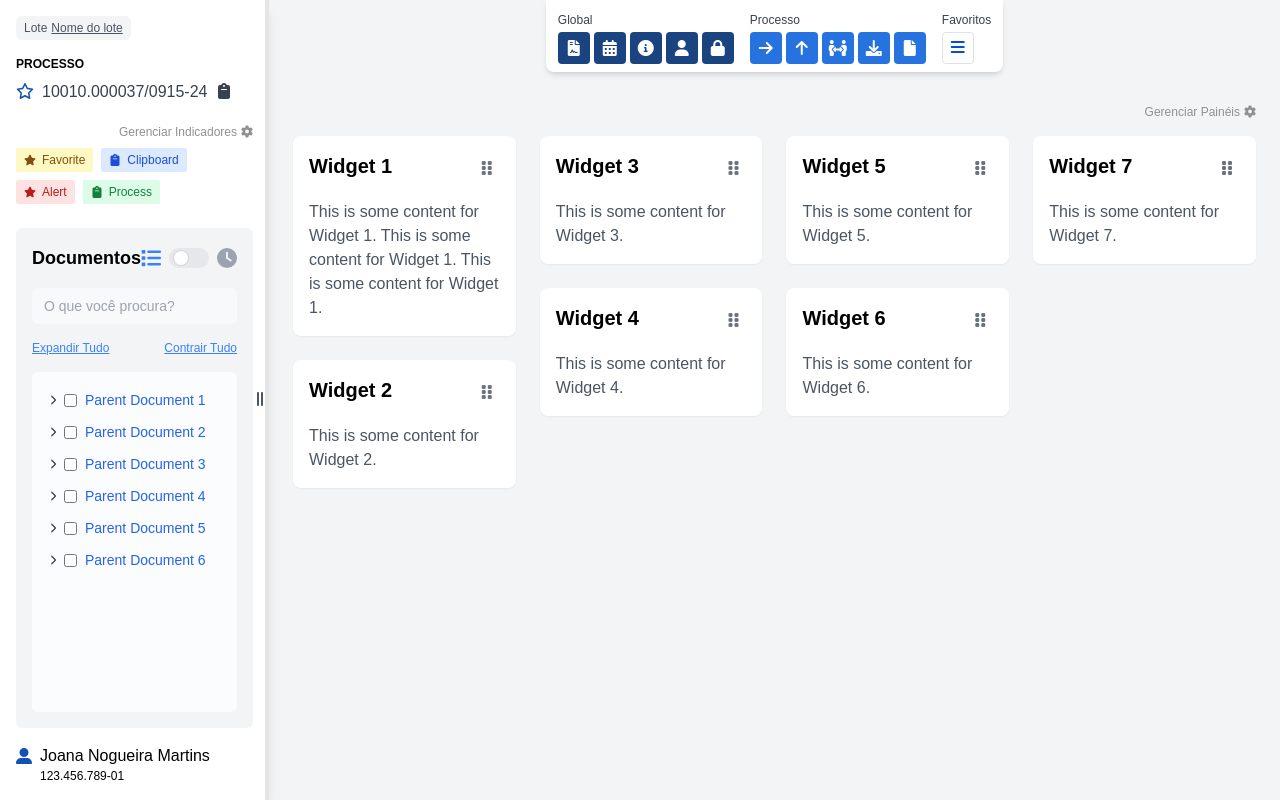
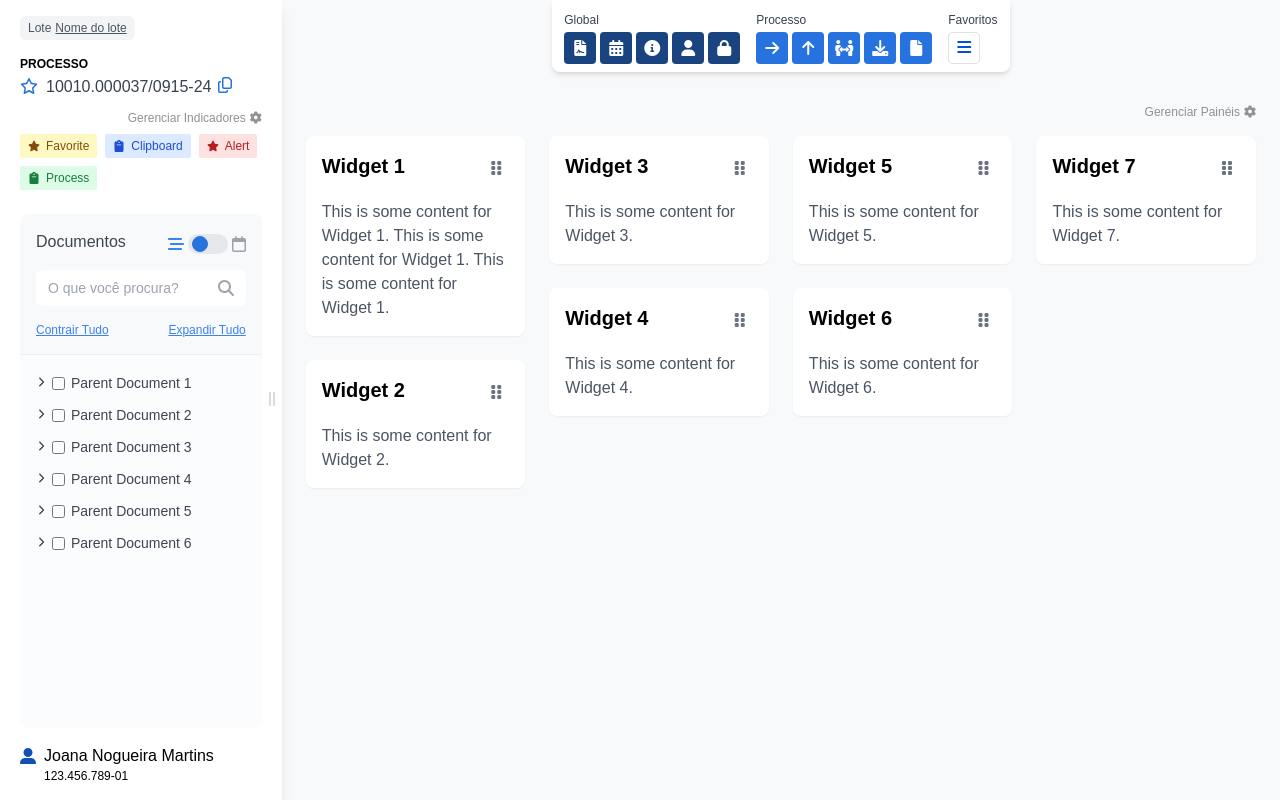
Before and after one commit to guilhermeteles/eprocesso, a React (Vite) app: page / in a window 1280 px wide. Built offline with nearby package versions, Linux system fonts and the light colour scheme.

Commit message:
fix colors part 1

```diff
--- a/src/components/Aside.jsx
+++ b/src/components/Aside.jsx
@@ -3,30 +3,24 @@ import IconBadge from '../components/IconBadge';
 import { FontAwesomeIcon } from '@fortawesome/react-fontawesome';
 import { faStar, faClipboard, faGripLinesVertical } from '@fortawesome/free-solid-svg-icons'; // Import the magnifying glass icon
 import { faStar as faStarSolid } from '@fortawesome/free-solid-svg-icons';
+import { faCheck } from '@fortawesome/free-solid-svg-icons';
 import { faStar as faStarRegular } from '@fortawesome/free-regular-svg-icons';
-
 import { faUserAlt } from '@fortawesome/free-solid-svg-icons';
 import { DocumentsAside } from './DocumentsAside';
+import { faCopy } from '@fortawesome/free-regular-svg-icons';
+import IndicatorsManager from './OverlayMenuIndicadores'
 
-const Aside = () => {
+;const Aside = () => {
   const [isFavorited, setIsFavorited] = useState(false);
-  const [width, setWidth] = useState(288); // Initial width (72 * 4 for tailwind)
-  const asideRef = useRef(null); // Ref for the aside element
+  const [width, setWidth] = useState(350); // Initial width (72 * 4 for tailwind)
+  const asideRef = useRef(null); // Rf for the aside element
   const processoNumber = '10010.000037/0915-24'; // Example processo number
 
-  const MIN_WIDTH = 200; // Minimum width
-  const MAX_WIDTH = 400; // Maximum width
+  const MIN_WIDTH = 330; // Minimum width
+  const MAX_WIDTH = 800; // Maximum width
 
   const toggleFavorite = () => {
     setIsFavorited(!isFavorited);
-  };
-
-  const copyToClipboard = () => {
-    navigator.clipboard.writeText(processoNumber).then(() => {
-      alert('Processo number copied to clipboard!');
-    }).catch((error) => {
-      console.error('Failed to copy: ', error);
-    });
   };
 
   // Mouse down event handler to start resizing
@@ -51,25 +45,32 @@ const Aside = () => {
     document.removeEventListener('mousemove', resizeAside);
     document.removeEventListener('mouseup', stopResizing);
   };
+  const [copied, setCopied] = useState(false);
 
+  const copyToClipboard = () => {
+    navigator.clipboard.writeText(processoNumber); // Copy the number to clipboard
+    setCopied(true); // Change state to indicate copied
+    setTimeout(() => setCopied(false), 3000); // Reset after 3 seconds
+  };
+  const [selectedIndicator, selectedIndicators] = useState([]);
   return (
     <aside
       ref={asideRef}
       style={{ width }}
-      className="bg-white  shadow-lg p-4 flex flex-col h-screen relative"
+      className="bg-white shadow-lg py-4 px-5 flex flex-col h-screen relative"
     >
       {/* Title for "Processo" */}
       <span className="inline-flex items-center rounded-md bg-gray-100 px-2 py-1 text-xs font-medium text-gray-600 mr-auto">
         Lote
         <a className="ms-1 underline" href="/">Nome do lote</a>
       </span>
-      <h2 className="font-semibold mt-4 mb-1 uppercase text-xs">Processo</h2>
+      <h2 className="font-semibold mt-4 uppercase text-xs">Processo</h2>
       <div className="flex items-center justify-between mr-auto">
         <div className="flex items-center">
           <button onClick={toggleFavorite} className="mr-2">
           <FontAwesomeIcon
             icon={isFavorited ? faStarSolid : faStarRegular}
-            color={isFavorited ? '#1351B4' : '#1351B4'}
+            color={isFavorited ? 'gold' : '#2672DE'}
             className="cursor-pointer"
             onClick={toggleFavorite}  // Assuming you have a toggle function
           />
@@ -77,12 +78,24 @@ const Aside = () => {
           <span className="text-gray-700 text-md">{processoNumber}</span>
         </div>
         <div className="flex items-center">
-          <button onClick={copyToClipboard} className="p-1 ml-1.5 text-gray-700 hover:text-blue-500">
-            <FontAwesomeIcon icon={faClipboard} />
-          </button>
-        </div>
+      <button
+        onClick={copyToClipboard}
+        className={`p-1 ml-0.5 -mt-0.5 ${copied ? 'text-green-600 py-2' : 'text-[#2672DE]'} `}
+      >
+        {copied ? (
+          <span className="flex items-center">
+            <FontAwesomeIcon icon={faCheck} /> {/* Check icon */}
+            {/* <span className="ml-1 text-sm">Copiado</span> */}
+          </span>
+        ) : (
+          <FontAwesomeIcon icon={faCopy} /> /* Copy icon */
+        )}
+      </button>
+    </div>
       </div>
-      <div className="text-xs flex justify-end items-center text-[#919191] mt-4">Gerenciar Indicadores<i className="ms-1 fa-solid fa-cog"></i></div>
+
+      <IndicatorsManager selectedIndicators={selectedIndicator} setselectedIndicators={selectedIndicators} />
+
       <div className="flex flex-wrap gap-2 py-2 mb-4">
         <IconBadge text="Favorite" icon={<FontAwesomeIcon icon={faStar} />} color="yellow" />
         <IconBadge text="Clipboard" icon={<FontAwesomeIcon icon={faClipboard} />} color="blue" />
@@ -107,15 +120,15 @@ const Aside = () => {
       </div>
 
       {/* Grip lines icon on the right side */}
-      <div className="absolute right-1.5 top-1/2 transform -translate-y-1/2 cursor-ew-resize" onMouseDown={startResizing}>
-        <FontAwesomeIcon icon={faGripLinesVertical} className="text-gray-600" />
+      <div className="absolute right-[6.5px] top-1/2 transform -translate-y-1/2 cursor-ew-resize" onMouseDown={startResizing}>
+        <FontAwesomeIcon icon={faGripLinesVertical} className="text-[#D9D9D9]" />
       </div>
 
       {/* Resizer handle */}
       <div
         onMouseDown={startResizing}
         className="absolute right-0 top-0 h-full w-1 cursor-ew-resize"
-        style={{ backgroundColor: 'rgba(0, 0, 0, 0.1)' }} // Optional: Change the color for visibility
+        style={{ backgroundColor: 'rgba(255,255,255,1)' }} // Optional: Change the color for visibility
       />
     </aside>
   );
--- a/src/components/DocumentsAside.jsx
+++ b/src/components/DocumentsAside.jsx
@@ -1,8 +1,11 @@
 import { useState } from 'react';
 import { FontAwesomeIcon } from '@fortawesome/react-fontawesome';
-import { faList, faClock, faChevronDown, faChevronRight } from '@fortawesome/free-solid-svg-icons'; // Icons for tree expand/collapse
+import { faChevronDown, faChevronRight } from '@fortawesome/free-solid-svg-icons'; // Icons for tree expand/collapse
 import { IconButton } from './IconButton'; // Import the IconButton component
 import { Link } from 'react-router-dom';
+import { faCalendar } from '@fortawesome/free-regular-svg-icons';
+import { faStream } from '@fortawesome/free-solid-svg-icons';
+import { faMagnifyingGlass } from '@fortawesome/free-solid-svg-icons';
 
 export const DocumentsAside = () => {
   const [viewMode, setViewMode] = useState('tree'); // 'tree' or 'chronological'
@@ -119,16 +122,17 @@ export const DocumentsAside = () => {
   };
 
   return (
-    <aside className="p-4 bg-gray-100 rounded-md overflow-hidden flex flex-col">
+    <aside className="bg-[#F7F9FA] rounded-lg overflow-hidden flex flex-col ">
+      <div className='pt-4 px-4 border-b border-[#EDEFF0]'>
       {/* Header: Toggle and Title */}
       <div className="flex justify-between items-center mb-4">
-        <h2 className="text-lg font-semibold">Documentos</h2>
+        <h2 className="text-md font-medium text-[#3D4551]">Documentos</h2>
 
         {/* Switch-like toggle */}
-      <div className="flex items-center space-x-2">
+      <div className="flex items-center space-x-1 mt-1">
         <FontAwesomeIcon
-          icon={faList}
-          className={`cursor-pointer text-xl ${viewMode === 'tree' ? 'text-blue-500' : 'text-gray-400'}`}
+          icon={faStream}
+          className={`cursor-pointer text-md ${viewMode === 'tree' ? 'text-blue-500' : 'text-gray-400'}`}
           onClick={toggleViewMode}
         />
 
@@ -141,12 +145,12 @@ export const DocumentsAside = () => {
             className="sr-only peer"
 
           />
-          <div onClick={toggleViewMode}  className="w-10 h-5 bg-gray-200 peer-focus:outline-none peer-focus:ring-2 peer-focus:ring-blue-500 rounded-full peer dark:bg-gray-700 peer-checked:after:translate-x-full peer-checked:after:border-white after:content-[''] after:absolute after:top-[2px] after:left-[4px] after:bg-white after:border-gray-300 after:border after:rounded-full after:h-4 after:w-4 after:transition-all peer-checked:bg-blue-500"></div>
+          <div onClick={toggleViewMode}  className="w-10 h-5 bg-gray-200 peer-focus:outline-none peer-focus:ring-2 peer-focus:ring-blue-500 rounded-full peer dark:bg-white dark:border peer-checked:after:translate-x-full peer-checked:after:border after:content-[''] after:absolute after:top-[2px] after:left-[4px] after:bg-[#2672DE] after:border-[#2672DE] after:border after:rounded-full after:h-4 after:w-4 after:transition-all peer-checked:bg-white"></div>
         </div>
 
         <FontAwesomeIcon
-          icon={faClock}
-          className={`cursor-pointer text-xl ${viewMode === 'chronological' ? 'text-blue-500' : 'text-gray-400'}`}
+          icon={faCalendar}
+          className={`cursor-pointer text-md ${viewMode === 'chronological' ? 'text-blue-500' : 'text-gray-400'}`}
           onClick={toggleViewMode}
         />
       </div>
@@ -155,34 +159,45 @@ export const DocumentsAside = () => {
 
       {/* Search Input */}
       <div className="mb-4">
+      <div className="relative w-full">
         <input
           type="text"
           placeholder="O que você procura?"
-          className="text-sm w-full px-3 py-2 rounded-md focus:outline-none focus:ring-2 focus:ring-blue-500 bg-[#F7F9FA]"
+          className="text-sm w-full px-3 py-2 pr-10 rounded-md focus:outline-none focus:ring-2 focus:ring-blue-500 bg-[#fff]"
         />
+        <div className="absolute inset-y-0 right-0 flex items-center pr-3 pointer-events-none">
+
+        <FontAwesomeIcon
+        icon={faMagnifyingGlass}
+        className={`cursor-pointer text-md ${viewMode === 'chronological' ? 'text-blue-500' : 'text-gray-400'}`}
+        onClick={toggleViewMode}
+      />
+        </div>
+        </div>
 
         {/* Expand All / Contract All (Visible in Tree View) */}
         {viewMode === 'tree' && (
           <div className="mt-4 flex justify-between text-sm">
+
+            <button
+              className="text-xs text-blue-500 underline hover:text-blue-700"
+              onClick={contractAll}
+            >
+              Contrair Tudo
+            </button>
             <button
               className="text-xs text-blue-500 underline hover:text-blue-700"
               onClick={expandAll}
             >
               Expandir Tudo
             </button>
-            <button
-              className="text-xs text-blue-500 underline hover:text-blue-700"
-              onClick={contractAll}
-            >
-              Contrair Tudo
-            </button>
           </div>
         )}
       </div>
-
+      </div>
 
 {/* Document List */}
-<div className="p-4 bg-[#FBFCFD] rounded-md scroll-smooth overflow-y-auto h-svh grow">
+<div className="p-4 bg-[#FBFCFD] rounded-md scroll-smooth overflow-y-auto h-svh grow overflow-x-hidden">
   {viewMode === 'tree' ? (
     <ul>
       {documents.map((parentDoc) => (
@@ -198,19 +213,19 @@ export const DocumentsAside = () => {
                     ? faChevronDown
                     : faChevronRight
                 }
-                className="text-gray-700 h-2.5 w-2.5 mb-0.5"
+                className="text-gray-700 h-2.5 w-2.5 mb-[3.5px]"
               />
             </button>
             <input
               type="checkbox"
               checked={selectedDocuments.includes(parentDoc.id)}
               onChange={() => handleCheckboxChange(parentDoc.id)}
-              className="mr-2"
+              className="mr-1.5"
             />
             <Link
               to="/pdf-reader"
               state={{ fileName: parentDoc.name }} // Passing file name in state
-              className="text-sm text-blue-600 hover:underline cursor-pointer"
+              className="text-sm text-[#3D4551] hover:underline cursor-pointer"
             >
               {parentDoc.name}
             </Link>
@@ -230,7 +245,7 @@ export const DocumentsAside = () => {
                   <Link
                     to="/pdf-reader"
                     state={{ fileName: childDoc.name }} // Passing file name in state
-                    className="text-sm text-blue-600 hover:underline cursor-pointer"
+                    className="text-sm text-[#3D4551] hover:underline cursor-pointer"
                   >
                     {childDoc.name}
                   </Link>
@@ -269,13 +284,13 @@ export const DocumentsAside = () => {
       {selectedDocuments.length > 0 && (
         <div className="mt-auto">
           <div className="flex bg-[#2672DE]">
-                <span className="p-2 py-2 text-white text-xs grow m-auto">
+                <span className="px-3 py-2 text-white text-xs grow m-auto font-medium">
                 {selectedDocuments.length} item(ns) selecionado(s)
 
                 </span>
                 <button
                       onClick={clearSelection}
-                      className="bg-red-500 text-white p-1 text-sm my-2 me-2 rounded-sm text-xs"
+                      className="bg-[#F7F9FA] text-[#3D4551] pt-1 pb-1 px-2 text-xs my-2 me-2 rounded-sm "
                   >
                       Limpar
                   </button>
--- /dev/null
+++ b/src/components/OverlayMenuIndicadores.jsx
@@ -0,0 +1,138 @@
+import { useState, useEffect } from 'react';
+import PropTypes from 'prop-types';
+
+// Sample data structure for groups and items
+const groupsData = [
+  {
+    title: "Titulo do grupo 1",
+    color: "#C7EFE2",
+    items: [
+      { id: 1, title: "Liberar" },
+      { id: 2, title: "Manter Localização Física" },
+      { id: 3, title: "Movimentar" },
+      { id: 4, title: "Palavras-Chave" },
+      { id: 5, title: "Providência" },
+      { id: 6, title: "Distribuir" },
+      { id: 7, title: "Autodistribuir" },
+      { id: 8, title: "Redistribuir" },
+    ],
+  },
+  {
+    title: "Titulo do grupo 2",
+    color: "#C7EFE2",
+    items: [
+      { id: 11, title: "Liberar1" },
+      { id: 12, title: "Manter Localização Física1" },
+      { id: 13, title: "Movimentar1" },
+      { id: 14, title: "Palavras-Chave1" },
+      { id: 15, title: "Providência1" },
+      { id: 16, title: "Distribuir1" },
+      { id: 17, title: "Autodistribuir1" },
+      { id: 18, title: "Redistribuir1" },
+    ],
+  },
+];
+
+const IndicatorsManager = ({ selectedIndicators, setselectedIndicators }) => {
+  const [isModalOpen, setIsModalOpen] = useState(false);
+
+  // Initialize selectedIndicators if empty
+  useEffect(() => {
+    if (!selectedIndicators?.length) {
+      const initialselectedIndicators = [];
+      let itemCount = 0;
+
+      for (const group of groupsData) {
+        for (const item of group.items) {
+          if (itemCount < 7) {
+            initialselectedIndicators.push(item.id);
+            itemCount++;
+          }
+        }
+      }
+
+      setselectedIndicators(initialselectedIndicators);
+    }
+  }, [setselectedIndicators, selectedIndicators]);
+
+  const toggleModal = () => {
+    setIsModalOpen(prev => !prev);
+  };
+
+  const toggleButtonState = (id) => {
+    setselectedIndicators(prevItems => {
+      const updatedItems = new Set(prevItems);
+      if (updatedItems.has(id)) {
+        updatedItems.delete(id);
+      } else {
+        updatedItems.add(id);
+      }
+      return Array.from(updatedItems);
+    });
+  };
+
+  return (
+    <div className='mt-2'>
+      <div
+        className="text-xs flex justify-end items-center text-[#919191] cursor-pointer"
+        onClick={toggleModal}
+      >
+        Gerenciar Indicadores <i className="ms-1 fa-solid fa-cog"></i>
+      </div>
+
+      {isModalOpen && (
+        <div onClick={toggleModal} className="fixed inset-0 flex flex-col items-end justify-center z-50 bg-black bg-opacity-50">
+          <div onClick={(e) => e.stopPropagation()} className="bg-white pt-6 px-6 shadow-lg h-svh overflow-y-auto">
+            <div className='flex justify-between items-center'>
+              <h2 className="text-sm px-4 py-2 rounded-md bg-[#92D9BB] w-full mb-2">
+                Titulo
+              </h2>
+              <button onClick={toggleModal} className="mt-4 text-blue-500">x</button>
+            </div>
+
+            <div>
+              {groupsData.map((group, groupIndex) => (
+                <div key={`${group.color}-${groupIndex}`} className="flex flex-col gap-2">
+                  {group.title && (
+                    <h2 className="mt-4 text-sm px-4 py-2 rounded-md" style={{ backgroundColor: group.color }}>
+                      {group.title}
+                    </h2>
+                  )}
+                  {group.items.map(item => (
+                    <div key={item.id} className='flex gap-2 items-center'>
+                      <button
+                        onClick={() => toggleButtonState(item.id)}
+                        style={{
+                          border: `2px solid ${group.color}`,
+                          color: selectedIndicators.includes(item.id) ? 'white' : '#3D4551',
+                          backgroundColor: selectedIndicators.includes(item.id) ? group.color : 'transparent',
+                          borderRadius: '0.25rem',
+                        }}
+                        className="flex items-center justify-center h-8 w-8"
+                      >
+                        {selectedIndicators.includes(item.id) ? (
+                          <i className="fas fa-eye-slash"></i>
+                        ) : (
+                          <i className="fas fa-eye"></i>
+                        )}
+                      </button>
+                      <span>{item.title}</span>
+                    </div>
+                  ))}
+                </div>
+              ))}
+            </div>
+          </div>
+        </div>
+      )}
+    </div>
+  );
+};
+
+// Define PropTypes for the component
+IndicatorsManager.propTypes = {
+  selectedIndicators: PropTypes.arrayOf(PropTypes.number).isRequired,
+  setselectedIndicators: PropTypes.func.isRequired,
+};
+
+export default IndicatorsManager;
--- a/src/pages/Dashboard.jsx
+++ b/src/pages/Dashboard.jsx
@@ -8,7 +8,7 @@ const App = () => {
   const [selectedItems, setSelectedItems] = useState([]);
 
   return (
-    <div className="min-h-screen flex bg-gray-100 overflow-hidden h-svh">
+    <div className="min-h-screen flex bg-[#F7F9FA] overflow-hidden h-svh">
       <Aside/>
       <div className='w-full flex flex-col align-center'>
         <Nav />
```
